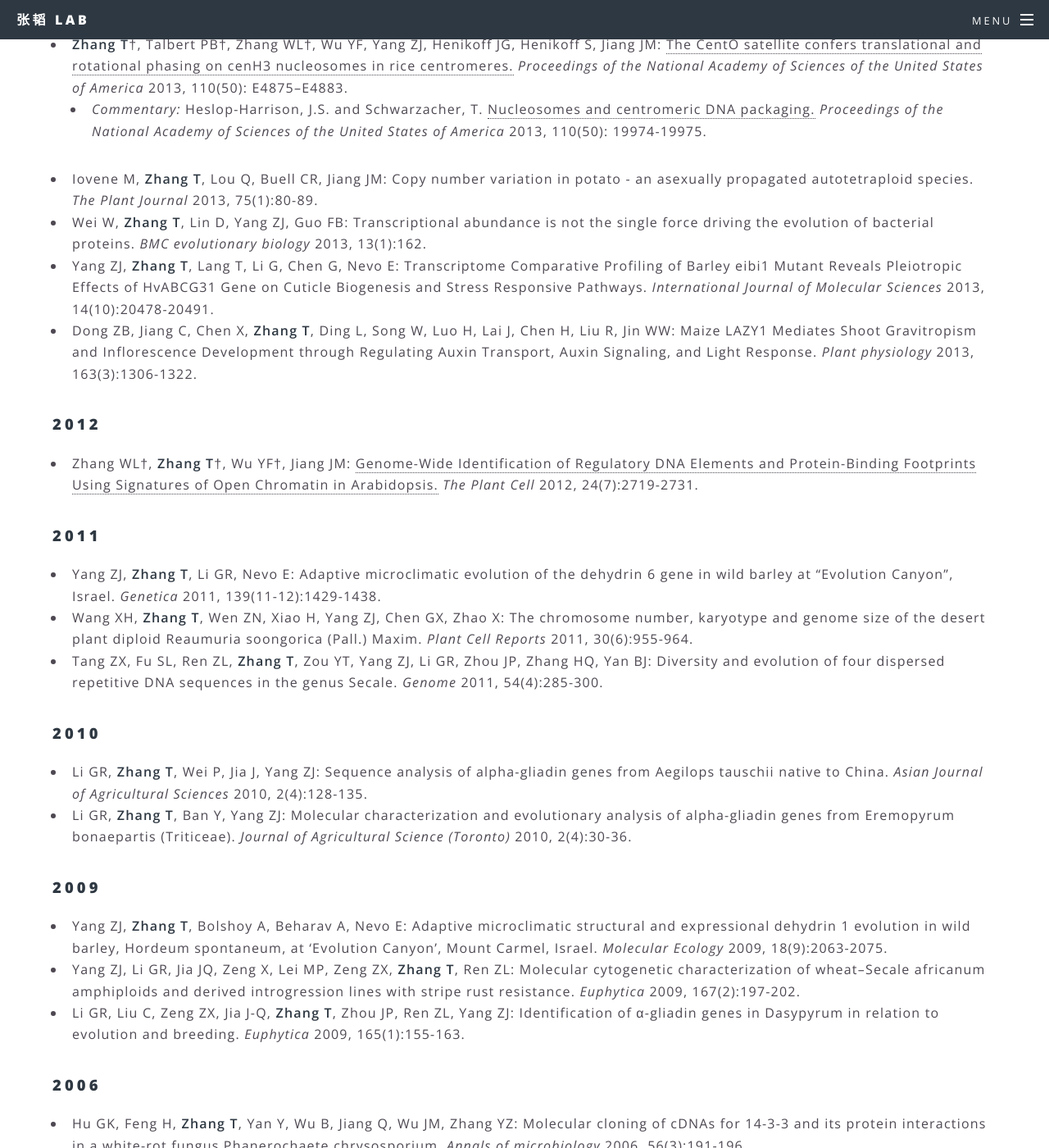
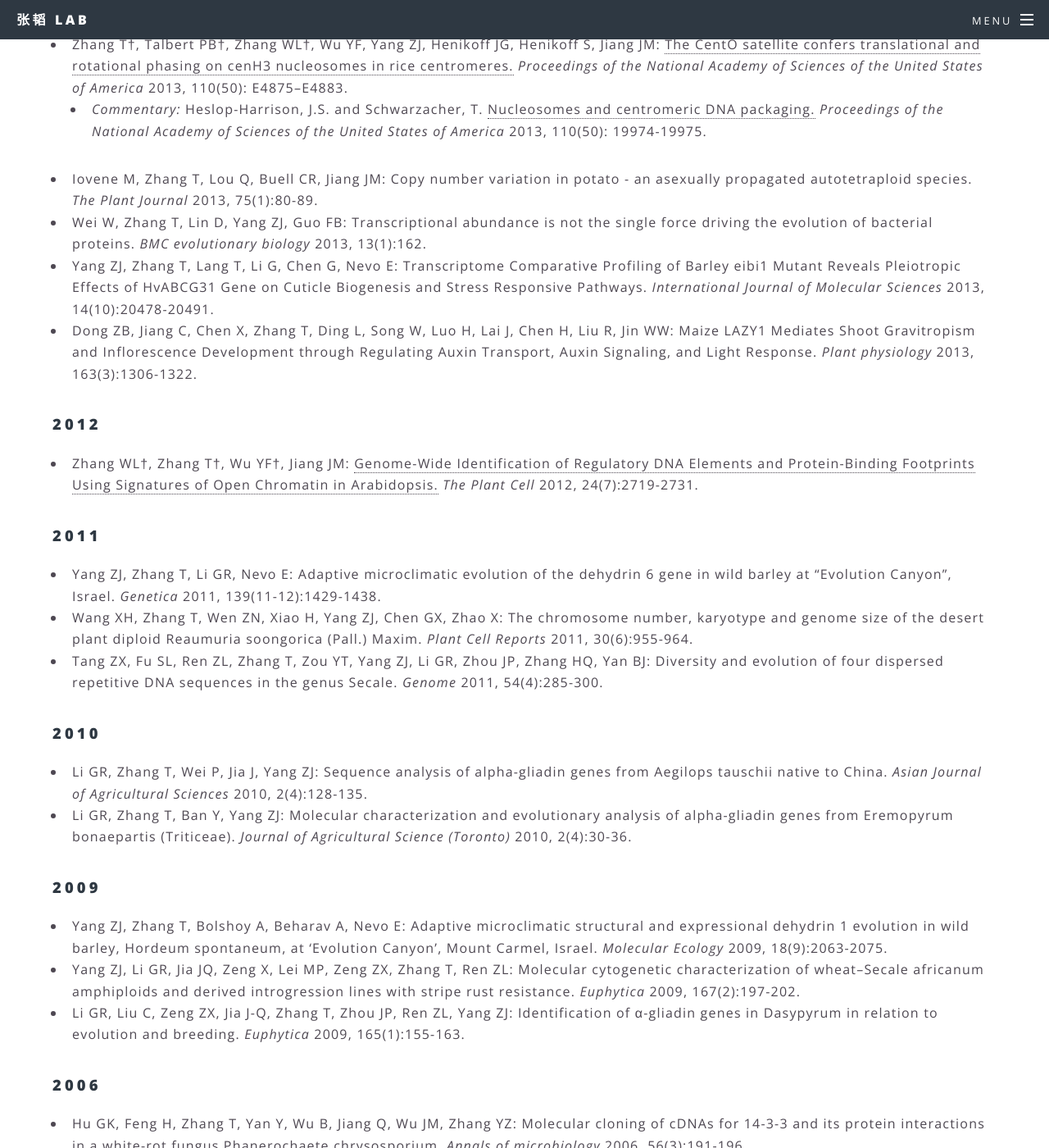
Before and after one commit to zhangtaolab/zhangtaolab.github.io, a Jekyll site: the page built from _pages/publication.md, in a window 1280 px wide and 1400 px high, scrolled down 945 px. Shown: the whole window at 82% size. Built offline with Jekyll 4.4.1, drawn with Linux system fonts in a browser that asks for light colours; some of the changed text lies outside the part shown.

Commit message:
remote bold

```diff
--- a/_pages/publication.md
+++ b/_pages/publication.md
@@ -6,45 +6,45 @@ title: 发表论文
 † 同等贡献
 
 ### 2017
-- Marand, A, **Zhang, T**, Zhu, B, and Jiang, JM [Towards genome-wide prediction and characterization of enhancers in plants.](/pdf/2016/BBE_2016_inpress.pdf) _BBA - Gene Regulatory Mechanisms_ 2017, 1860(1): 131-139.
+- Marand A, Zhang T, Zhu B, and Jiang JM: [Towards genome-wide prediction and characterization of enhancers in plants.](/pdf/2016/BBE_2016_inpress.pdf) _BBA - Gene Regulatory Mechanisms_ 2017, 1860(1): 131-139.
 
 ### 2016
-- **Zhang T**, Marand A, Jiang JM: [PlantDHS: A Database for DNase I Hypertensive Sites in Plants.](/pdf/2016/NAR_2016.pdf) _Nucleic Acids Research_ 2016, 44(D1): D1148-D1153.
+- Zhang T, Marand A, Jiang JM: [PlantDHS: A Database for DNase I Hypertensive Sites in Plants.](/pdf/2016/NAR_2016.pdf) _Nucleic Acids Research_ 2016, 44(D1): D1148-D1153.
 
 ### 2015
-- **Zhang T**†, Zhang WL†, and Jiang JM: [Genome-wide nucleosome occupancy and positioning and their impact on gene expression and evolution in plants.](/pdf/2015/Plant_Physiol_2015.pdf) _Plant Physiology_ 2015, 168(4): 1406-1416.
-- Han YH†, **Zhang T**†, Thammapichai P, Weng YQ, and Jiang JM:  [Chromosome-specific painting in Cucumis species using bulked oligonucleotides.](/pdf/2015/Genetics_2015.pdf) _Genetics_ 2015, 200(3):771-779.
-- Zhu B†, Zhang WL†, **Zhang T**†, Liu B, Jiang JM: [Genome-wide prediction and validation of intergenic enhancers in Arabidopsis thaliana using open chromatin signature.](/pdf/2015/Plant_Cell_2015.pdf) _The Plant Cell_ 2015, 27(9):2415-2426.
+- Zhang T†, Zhang WL†, and Jiang JM: [Genome-wide nucleosome occupancy and positioning and their impact on gene expression and evolution in plants.](/pdf/2015/Plant_Physiol_2015.pdf) _Plant Physiology_ 2015, 168(4): 1406-1416.
+- Han YH†, Zhang T†, Thammapichai P, Weng YQ, and Jiang JM:  [Chromosome-specific painting in Cucumis species using bulked oligonucleotides.](/pdf/2015/Genetics_2015.pdf) _Genetics_ 2015, 200(3):771-779.
+- Zhu B†, Zhang WL†, Zhang T†, Liu B, Jiang JM: [Genome-wide prediction and validation of intergenic enhancers in Arabidopsis thaliana using open chromatin signature.](/pdf/2015/Plant_Cell_2015.pdf) _The Plant Cell_ 2015, 27(9):2415-2426.
 
 ### 2014
-- **Zhang T**, Li GR, Yang ZJ, Nevo E: Adaptive evolution of duplicated hsp17 genes in wild barley from microclimatically divergent sites of Israel. _Genetics and Molecular Research_ 2014, 13(1): 1220-1232.
-- Zhang WL, **Zhang T**, Wu YF, Jiang JM: Open Chromatin in Plant Genomes. _Cytogenetic and Genome Research_ 2014, 143:18-27.
+- Zhang T, Li GR, Yang ZJ, Nevo E: Adaptive evolution of duplicated hsp17 genes in wild barley from microclimatically divergent sites of Israel. _Genetics and Molecular Research_ 2014, 13(1): 1220-1232.
+- Zhang WL, Zhang T, Wu YF, Jiang JM: Open Chromatin in Plant Genomes. _Cytogenetic and Genome Research_ 2014, 143:18-27.
 
 ### 2013
-- **Zhang T**†, Talbert PB†, Zhang WL†, Wu YF, Yang ZJ, Henikoff JG, Henikoff S, Jiang JM: [The CentO satellite confers translational and rotational phasing on cenH3 nucleosomes in rice centromeres.](/pdf/2013/PNAS_2013.pdf) _Proceedings of the National Academy of Sciences of the United States of America_ 2013, 110(50): E4875–E4883.
+- Zhang T†, Talbert PB†, Zhang WL†, Wu YF, Yang ZJ, Henikoff JG, Henikoff S, Jiang JM: [The CentO satellite confers translational and rotational phasing on cenH3 nucleosomes in rice centromeres.](/pdf/2013/PNAS_2013.pdf) _Proceedings of the National Academy of Sciences of the United States of America_ 2013, 110(50): E4875–E4883.
   - _Commentary:_ Heslop-Harrison, J.S. and Schwarzacher, T. [Nucleosomes and centromeric DNA packaging.](/pdf/2013/PNAS_2013_comm.pdf)  _Proceedings of the National Academy of Sciences of the United States of America_ 2013, 110(50): 19974-19975.
-- Iovene M, **Zhang T**, Lou Q, Buell CR, Jiang JM: Copy number variation in potato - an asexually propagated autotetraploid species. _The Plant Journal_ 2013, 75(1):80-89.
-- Wei W, **Zhang T**, Lin D, Yang ZJ, Guo FB: Transcriptional abundance is not the single force driving the evolution of bacterial proteins. _BMC evolutionary biology_ 2013, 13(1):162.
-- Yang ZJ, **Zhang T**, Lang T, Li G, Chen G, Nevo E: Transcriptome Comparative Profiling of Barley eibi1 Mutant Reveals Pleiotropic Effects of HvABCG31 Gene on Cuticle Biogenesis and Stress Responsive Pathways. _International Journal of Molecular Sciences_ 2013, 14(10):20478-20491.
-- Dong ZB, Jiang C, Chen X, **Zhang T**, Ding L, Song W, Luo H, Lai J, Chen H, Liu R, Jin WW: Maize LAZY1 Mediates Shoot Gravitropism and Inflorescence Development through Regulating Auxin Transport, Auxin Signaling, and Light Response. _Plant physiology_ 2013, 163(3):1306-1322.
+- Iovene M, Zhang T, Lou Q, Buell CR, Jiang JM: Copy number variation in potato - an asexually propagated autotetraploid species. _The Plant Journal_ 2013, 75(1):80-89.
+- Wei W, Zhang T, Lin D, Yang ZJ, Guo FB: Transcriptional abundance is not the single force driving the evolution of bacterial proteins. _BMC evolutionary biology_ 2013, 13(1):162.
+- Yang ZJ, Zhang T, Lang T, Li G, Chen G, Nevo E: Transcriptome Comparative Profiling of Barley eibi1 Mutant Reveals Pleiotropic Effects of HvABCG31 Gene on Cuticle Biogenesis and Stress Responsive Pathways. _International Journal of Molecular Sciences_ 2013, 14(10):20478-20491.
+- Dong ZB, Jiang C, Chen X, Zhang T, Ding L, Song W, Luo H, Lai J, Chen H, Liu R, Jin WW: Maize LAZY1 Mediates Shoot Gravitropism and Inflorescence Development through Regulating Auxin Transport, Auxin Signaling, and Light Response. _Plant physiology_ 2013, 163(3):1306-1322.
 
 ### 2012
-- Zhang WL†, **Zhang T**†, Wu YF†, Jiang JM: [Genome-Wide Identification of Regulatory DNA Elements and Protein-Binding Footprints Using Signatures of Open Chromatin in Arabidopsis.](/pdf/2012/Plant_Cell_2012.pdf) _The Plant Cell_ 2012, 24(7):2719-2731.
+- Zhang WL†, Zhang T†, Wu YF†, Jiang JM: [Genome-Wide Identification of Regulatory DNA Elements and Protein-Binding Footprints Using Signatures of Open Chromatin in Arabidopsis.](/pdf/2012/Plant_Cell_2012.pdf) _The Plant Cell_ 2012, 24(7):2719-2731.
 
 ### 2011
-- Yang ZJ, **Zhang T**, Li GR, Nevo E: Adaptive microclimatic evolution of the dehydrin 6 gene in wild barley at "Evolution Canyon", Israel. _Genetica_ 2011, 139(11-12):1429-1438.
-- Wang XH, **Zhang T**, Wen ZN, Xiao H, Yang ZJ, Chen GX, Zhao X: The chromosome number, karyotype and genome size of the desert plant diploid Reaumuria soongorica (Pall.) Maxim. _Plant Cell Reports_ 2011, 30(6):955-964.
-- Tang ZX, Fu SL, Ren ZL, **Zhang T**, Zou YT, Yang ZJ, Li GR, Zhou JP, Zhang HQ, Yan BJ: Diversity and evolution of four dispersed repetitive DNA sequences in the genus Secale. _Genome_ 2011, 54(4):285-300.
+- Yang ZJ, Zhang T, Li GR, Nevo E: Adaptive microclimatic evolution of the dehydrin 6 gene in wild barley at "Evolution Canyon", Israel. _Genetica_ 2011, 139(11-12):1429-1438.
+- Wang XH, Zhang T, Wen ZN, Xiao H, Yang ZJ, Chen GX, Zhao X: The chromosome number, karyotype and genome size of the desert plant diploid Reaumuria soongorica (Pall.) Maxim. _Plant Cell Reports_ 2011, 30(6):955-964.
+- Tang ZX, Fu SL, Ren ZL, Zhang T, Zou YT, Yang ZJ, Li GR, Zhou JP, Zhang HQ, Yan BJ: Diversity and evolution of four dispersed repetitive DNA sequences in the genus Secale. _Genome_ 2011, 54(4):285-300.
 
 ### 2010
-- Li GR, **Zhang T**, Wei P, Jia J, Yang ZJ: Sequence analysis of alpha-gliadin genes from Aegilops tauschii native to China. _Asian Journal of Agricultural Sciences_ 2010, 2(4):128-135.
-- Li GR, **Zhang T**, Ban Y, Yang ZJ: Molecular characterization and evolutionary analysis of alpha-gliadin genes from Eremopyrum bonaepartis (Triticeae). _Journal of Agricultural Science (Toronto)_ 2010, 2(4):30-36.
+- Li GR, Zhang T, Wei P, Jia J, Yang ZJ: Sequence analysis of alpha-gliadin genes from Aegilops tauschii native to China. _Asian Journal of Agricultural Sciences_ 2010, 2(4):128-135.
+- Li GR, Zhang T, Ban Y, Yang ZJ: Molecular characterization and evolutionary analysis of alpha-gliadin genes from Eremopyrum bonaepartis (Triticeae). _Journal of Agricultural Science (Toronto)_ 2010, 2(4):30-36.
 
 ### 2009
-- Yang ZJ, **Zhang T**, Bolshoy A, Beharav A, Nevo E: Adaptive microclimatic structural and expressional dehydrin 1 evolution in wild barley, Hordeum spontaneum, at 'Evolution Canyon', Mount Carmel, Israel. _Molecular Ecology_ 2009, 18(9):2063-2075.
-- Yang ZJ, Li GR, Jia JQ, Zeng X, Lei MP, Zeng ZX, **Zhang T**, Ren ZL: Molecular cytogenetic characterization of wheat–Secale africanum amphiploids and derived introgression lines with stripe rust resistance. _Euphytica_ 2009, 167(2):197-202.
-- Li GR, Liu C, Zeng ZX, Jia J-Q, **Zhang T**, Zhou JP, Ren ZL, Yang ZJ: Identification of α-gliadin genes in Dasypyrum in relation to evolution and breeding. _Euphytica_ 2009, 165(1):155-163.
+- Yang ZJ, Zhang T, Bolshoy A, Beharav A, Nevo E: Adaptive microclimatic structural and expressional dehydrin 1 evolution in wild barley, Hordeum spontaneum, at 'Evolution Canyon', Mount Carmel, Israel. _Molecular Ecology_ 2009, 18(9):2063-2075.
+- Yang ZJ, Li GR, Jia JQ, Zeng X, Lei MP, Zeng ZX, Zhang T, Ren ZL: Molecular cytogenetic characterization of wheat–Secale africanum amphiploids and derived introgression lines with stripe rust resistance. _Euphytica_ 2009, 167(2):197-202.
+- Li GR, Liu C, Zeng ZX, Jia J-Q, Zhang T, Zhou JP, Ren ZL, Yang ZJ: Identification of α-gliadin genes in Dasypyrum in relation to evolution and breeding. _Euphytica_ 2009, 165(1):155-163.
 
 
 ### 2006
-- Hu GK, Feng H, **Zhang T**, Yan Y, Wu B, Jiang Q, Wu JM, Zhang YZ: Molecular cloning of cDNAs for 14-3-3 and its protein interactions in a white-rot fungus Phanerochaete chrysosporium. _Annals of microbiology_ 2006, 56(3):191-196.
+- Hu GK, Feng H, Zhang T, Yan Y, Wu B, Jiang Q, Wu JM, Zhang YZ: Molecular cloning of cDNAs for 14-3-3 and its protein interactions in a white-rot fungus Phanerochaete chrysosporium. _Annals of microbiology_ 2006, 56(3):191-196.
```
